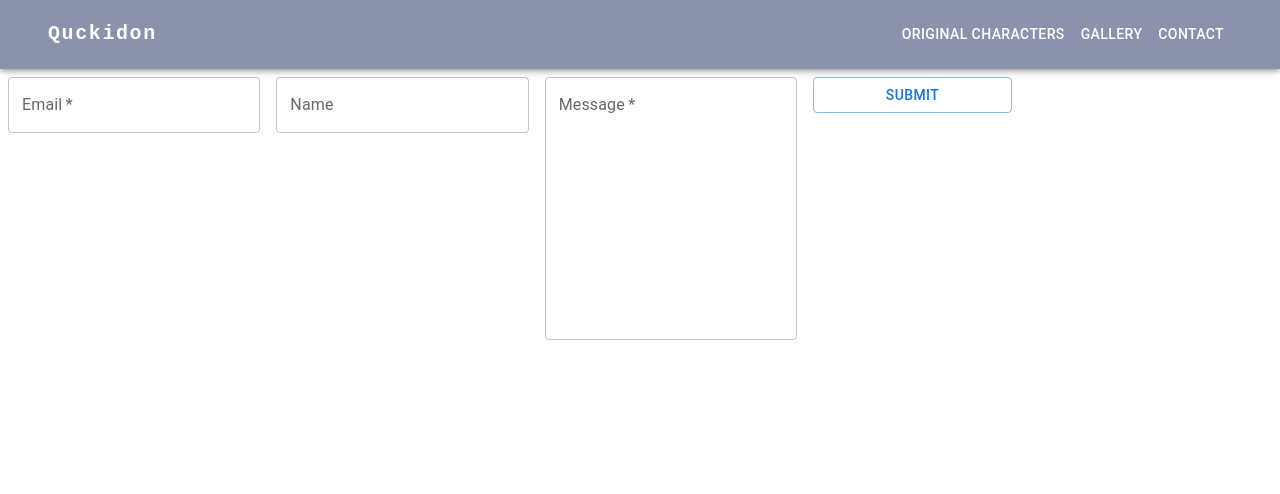
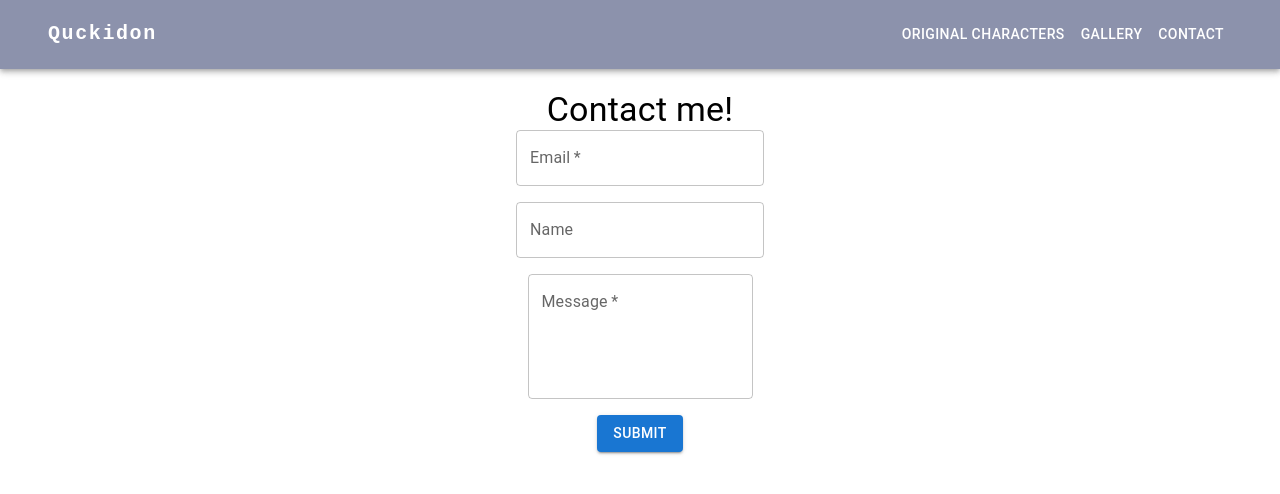
Before and after one commit to clu2001/art-portfolio-1, a React (Create React App) app in the folder frontend/: page /contact in a window 1280 px wide. Shown: the top 494 px of the page. Built offline with nearby package versions, Linux system fonts and the light colour scheme.

Commit message:
fixed formatting for contact form

```diff
--- a/frontend/src/Components/ContactForm.js
+++ b/frontend/src/Components/ContactForm.js
@@ -1,7 +1,43 @@
 import React, { useState } from "react"
-import Box from '@mui/material/Box';
-import TextField from '@mui/material/TextField';
-import Button from '@mui/material/Button';
+import { Box, TextField, Button, Typography } from '@mui/material';
+import { makeStyles } from '@mui/styles';
+
+const useStyles = makeStyles((theme) => ({
+    formContainer: {
+      display: 'flex',
+      flexDirection: 'column',
+      alignItems: 'center',
+      justifyContent: 'center',
+      padding: '20px',
+      borderRadius: '10px',
+    },
+    textField: {
+      marginBottom: '15px',
+      marginTop: '15px',
+      '& .MuiOutlinedInput-root': {
+        '&:hover fieldset': {
+          borderColor: '#3f51b5',
+        },
+        '&.Mui-focused fieldset': {
+          borderColor: '#3f51b5',
+        },
+      },
+    },
+    submitButton: {
+      marginTop: '10px',
+      backgroundColor: '#3f51b5',
+      color: '#fff',
+      '&:hover': {
+        backgroundColor: '#303f9f',
+      },
+      transition: 'background-color 0.3s',
+    },
+    title: {
+      marginBottom: '20px',
+      textAlign: 'center',
+      fontWeight: 'bold',
+    }
+  }));
 
 const initialFormValues = {
   name: "",
@@ -15,6 +51,8 @@ const check = {
 }
 
 const ContactForm = () => {
+
+    const classes = useStyles();
 
     const [status, setStatus] = useState("Submit")
     const [values, setValues] = useState(initialFormValues);
@@ -63,34 +101,46 @@ const ContactForm = () => {
     }
 
     return (
-        <Box
-            component="form"
-            sx={{
-            '& > :not(style)': { m: 1, width: '25ch' },
-            }}
-            noValidate
-            autoComplete="off"
-        >
+        <Box className={classes.formContainer}>
+          <Typography variant="h4" className={classes.title}>
+            Contact me!
+          </Typography>
           <TextField
             required
+            className={classes.textField}
             name="email"
             onChange={(event) => validateData(event.target.value)}
             id="outlined-basic"
             label="Email"
-              variant="outlined" />
-            <TextField onChange={(event) => validateData(event.target.value)} id="outlined-basic" label="Name" variant="outlined" />
+            variant="outlined"
+            sx={{ mb: 2 }}
+          />
+          <TextField
+            className={classes.textField}
+            onChange={(event) => validateData(event.target.value)}
+            id="outlined-basic"
+            label="Name"
+            variant="outlined"
+            sx={{ mb: 2 }}
+          />
           <TextField
             required
+            className={classes.textField}
             onChange={(event) => validateData(event.target.value)}
             id="outlined-multiline-static"
             label="Message"
             multiline
-              rows={10}
+            rows={4}
+            sx={{ mb: 2 }}
           />
           <Button
+            className={classes.submitButton}
             onClick={() => handleSubmit()}
             type="submit"
-              variant="outlined" >{status}</Button>
+            variant="contained"
+          >
+            {status}
+          </Button>
         </Box>
       );
 }
```
Lines whose indentation alone changed are shown as unchanged.
